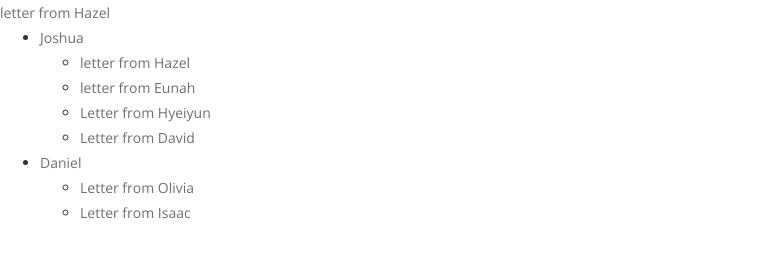
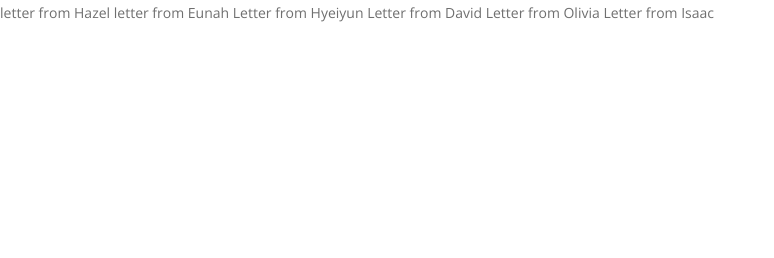
Before and after one commit to soymilk827/pilgrimans, a plain HTML site: page index.html in a window 1280 px wide. Shown: the whole page, without its empty margins (0-774 px from the left). Drawn offline with nearby package versions, Linux system fonts and the light colour scheme; a web font is replaced by a local one.

Commit message:
Update index.html

```diff
--- a/index.html
+++ b/index.html
@@ -32,25 +32,12 @@
 
 <body>
     <a href="hazel.html">letter from Hazel</a>
+    <a href="eunah.html">letter from Eunah</a>
+    <a href="hyeiyun.html">Letter from Hyeiyun</a>
+    <a href="david.html">Letter from David</a>
+    <a href="olivia.html">Letter from Olivia</a>
+    <a href="isaac.html">Letter from Isaac</a>
 
-
-      <ul>
-          <li><a href="#">Joshua</a>
-              <ul>
-                  <li><a href="hazel.html">letter from Hazel</a></li>
-                  <li><a href="eunah.html">letter from Eunah</a></li>
-                  <li><a href="hyeiyun.html">Letter from Hyeiyun</a></li>
-                  <li><a href="david.html">Letter from David</a></li>
-              </ul>
-          </li>
-
-          <li ><a href="#">Daniel</a>
-              <ul>
-                  <li><a href="olivia.html">Letter from Olivia</a></li>
-                  <li><a href="isaac.html">Letter from Isaac</a></li>
-              </ul>
-          </li>
-          </ul>
 
 
 </body>
```
